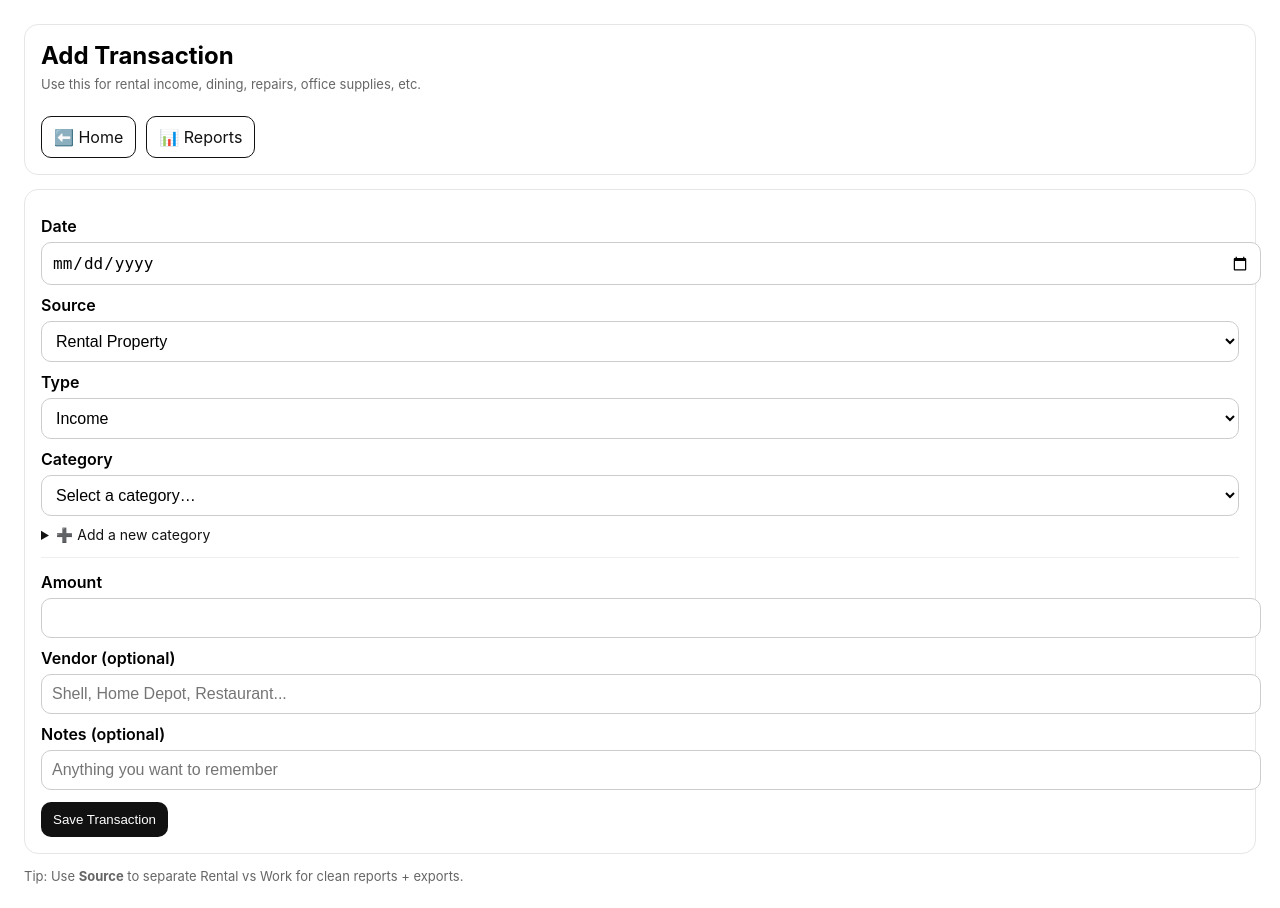
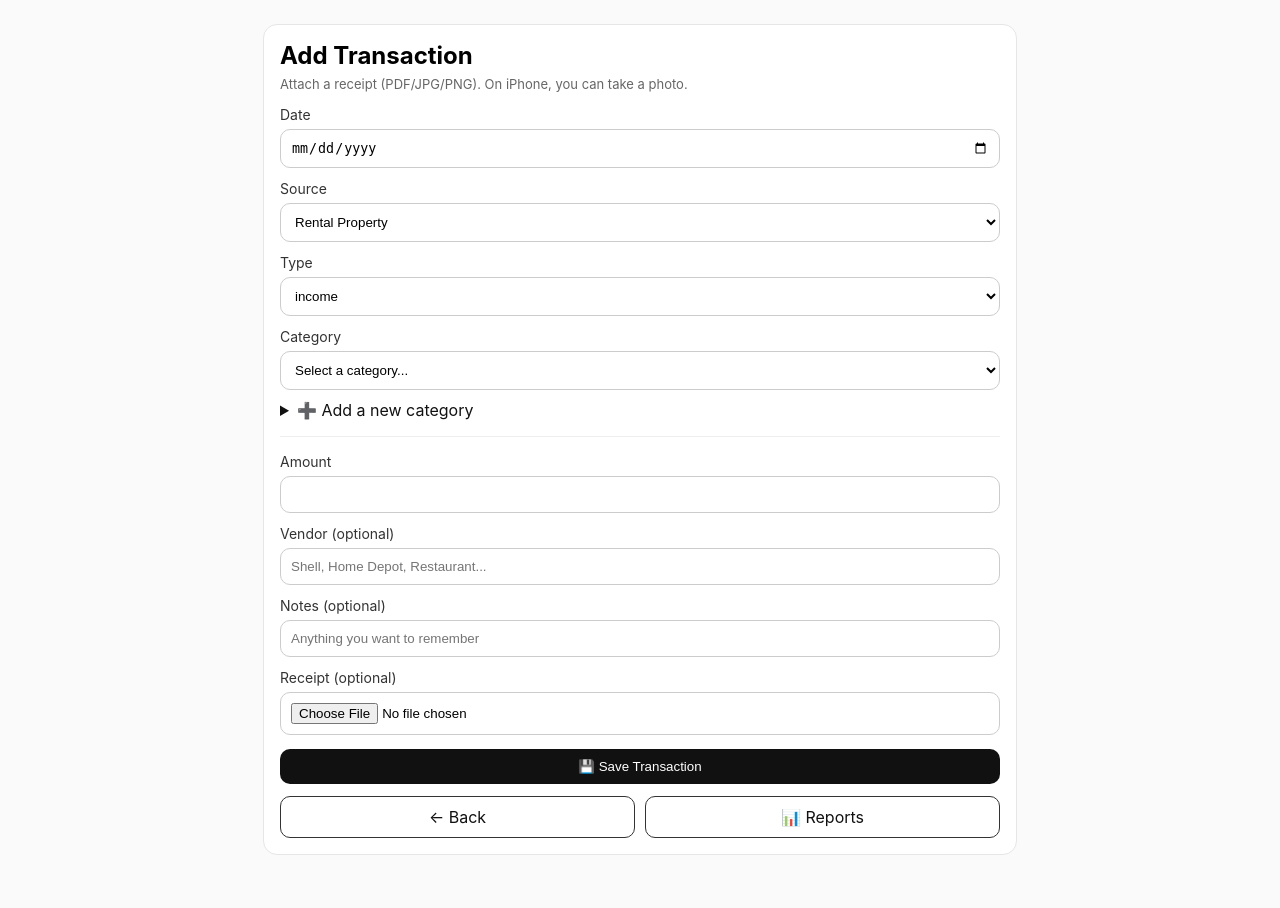
Before and after one commit to IamChris1234/taxable-tracker, a FastAPI app: template templates/new_transaction.html in a window 1280 px wide. After the commit the page ends 855 px from the top, so only its background shows below. Run offline with FastAPI, Linux system fonts and the light colour scheme; the template is opened without the code that fills it, so the values that code supplies are empty.

Commit message:
Add receipt upload field

```diff
--- a/templates/new_transaction.html
+++ b/templates/new_transaction.html
@@ -2,88 +2,90 @@
 <html>
   <head>
     <meta name="viewport" content="width=device-width, initial-scale=1" />
-    <meta charset="utf-8" />
     <title>Add Transaction</title>
     <style>
-      body { font-family:-apple-system,system-ui,Arial; margin:24px; }
-      .card { border:1px solid #e6e6e6; border-radius:14px; padding:16px; margin-bottom:14px; }
-      label { display:block; font-weight:600; margin-top:10px; }
+      body { font-family:-apple-system,system-ui,Arial; margin:24px; background:#fafafa; }
+      .card { background:#fff; border:1px solid #e6e6e6; border-radius:14px; padding:16px; max-width:720px; margin:0 auto; }
+      h2 { margin:0 0 6px; }
+      .muted { color:#666; font-size: 13px; margin:0 0 14px; }
+
+      label { display:block; margin-top:12px; font-size:14px; color:#333; }
       input, select {
         padding: 10px;
         width: 100%;
         margin: 6px 0 0;
         border-radius: 10px;
         border: 1px solid #ccc;
-        font-size: 16px;
-        background: #fff;
+        box-sizing: border-box;
+        background:#fff;
       }
-      button, .button {
-        display:inline-block;
+      button {
         padding: 10px 12px;
         border-radius: 10px;
         border: 0;
         background:#111;
         color:#fff;
+        width:100%;
+        margin-top:14px;
+        cursor:pointer;
+      }
+      .row { display:flex; gap:10px; margin-top:12px; }
+      .link {
+        display:inline-block;
+        padding:10px 12px;
+        border:1px solid #333;
+        border-radius:10px;
         text-decoration:none;
-        cursor:pointer;
-        margin-top: 12px;
+        color:#111;
+        text-align:center;
+        flex:1;
+        background:#fff;
       }
-      .button.secondary { background:#fff; color:#111; border:1px solid #111; }
-      .row { display:flex; gap:10px; flex-wrap:wrap; margin-top: 12px; }
-      .muted { color:#666; font-size: 13px; margin-top:6px; }
-      details { margin-top: 10px; }
-      summary { cursor:pointer; font-size: 14px; color:#111; }
-      hr { border:0; border-top:1px solid #eee; margin: 14px 0; }
+      details { margin-top:10px; }
+      details summary { cursor:pointer; color:#111; }
+      .mini { display:flex; gap:8px; margin-top:8px; }
+      .mini input { flex:1; margin:0; }
+      .mini button { width:auto; margin:0; padding:10px 12px; }
+      hr { border:none; border-top:1px solid #eee; margin:16px 0; }
     </style>
   </head>
-
   <body>
     <div class="card">
-      <h2 style="margin:0 0 6px;">Add Transaction</h2>
-      <div class="muted">Use this for rental income, dining, repairs, office supplies, etc.</div>
+      <h2>Add Transaction</h2>
+      <p class="muted">Attach a receipt (PDF/JPG/PNG). On iPhone, you can take a photo.</p>
 
-      <div class="row">
-        <a class="button secondary" href="/ui">⬅️ Home</a>
-        <a class="button secondary" href="/ui/report">📊 Reports</a>
-      </div>
-    </div>
-
-    <div class="card">
-      <form method="post" action="/ui/transaction/new">
-
+      <form method="post" action="/ui/transaction/new" enctype="multipart/form-data">
         <label>Date</label>
-        <input name="tx_date" type="date" required />
+        <input name="tx_date" type="date" required value="{{ default_date or '' }}" />
 
         <label>Source</label>
         <select name="source" required>
-          <option value="rental" {% if default_source == 'rental' %}selected{% endif %}>Rental Property</option>
-          <option value="work" {% if default_source == 'work' %}selected{% endif %}>Work / Business</option>
-          <option value="personal" {% if default_source == 'personal' %}selected{% endif %}>Personal</option>
+          <option value="Rental Property" {% if default_source == 'Rental Property' %}selected{% endif %}>Rental Property</option>
+          <option value="Work Expense" {% if default_source == 'Work Expense' %}selected{% endif %}>Work Expense</option>
         </select>
 
         <label>Type</label>
         <select name="type" required>
-          <option value="income" {% if default_type == 'income' %}selected{% endif %}>Income</option>
-          <option value="expense" {% if default_type == 'expense' %}selected{% endif %}>Expense</option>
+          <option value="income" {% if default_type == 'income' %}selected{% endif %}>income</option>
+          <option value="expense" {% if default_type == 'expense' %}selected{% endif %}>expense</option>
         </select>
 
         <label>Category</label>
         <select name="category" required>
-          <option value="" {% if not default_category %}selected{% endif %}>Select a category…</option>
+          <option value="">Select a category...</option>
           {% for c in categories %}
-            <option value="{{ c.name }}" {% if c.name == default_category %}selected{% endif %}>
-              {{ c.name }}
-            </option>
+            <option value="{{ c }}" {% if default_category == c %}selected{% endif %}>{{ c }}</option>
           {% endfor %}
         </select>
 
         <details>
           <summary>➕ Add a new category</summary>
-          <div class="muted">Add it once and it will show in the dropdown next time.</div>
-          <form method="post" action="/ui/category/add" style="margin-top:10px;">
-            <label>New category name</label>
-            <input type="text" name="name" placeholder="e.g., Appliance Repair, Cleaning, Parking..." required />
-            <button type="submit">Save Category</button>
+          <div class="muted" style="margin-top:6px;">Add it once and it will show in the dropdown next time.</div>
+          <form method="post" action="/ui/category/add" style="margin-top:8px;">
+            <div class="mini">
+              <input type="text" name="name" placeholder="e.g., Repairs, Utilities, Parking..." required />
+              <button type="submit">Save</button>
+            </div>
           </form>
         </details>
 
@@ -98,12 +100,16 @@
         <label>Notes (optional)</label>
         <input name="notes" placeholder="Anything you want to remember" />
 
-        <button type="submit">Save Transaction</button>
+        <label>Receipt (optional)</label>
+        <input name="receipt" type="file" accept="image/*,application/pdf" />
+
+        <button type="submit">💾 Save Transaction</button>
       </form>
-    </div>
 
-    <div class="muted">
-      Tip: Use <strong>Source</strong> to separate Rental vs Work for clean reports + exports.
+      <div class="row">
+        <a class="link" href="/ui">← Back</a>
+        <a class="link" href="/ui/report">📊 Reports</a>
+      </div>
     </div>
   </body>
 </html>
```
